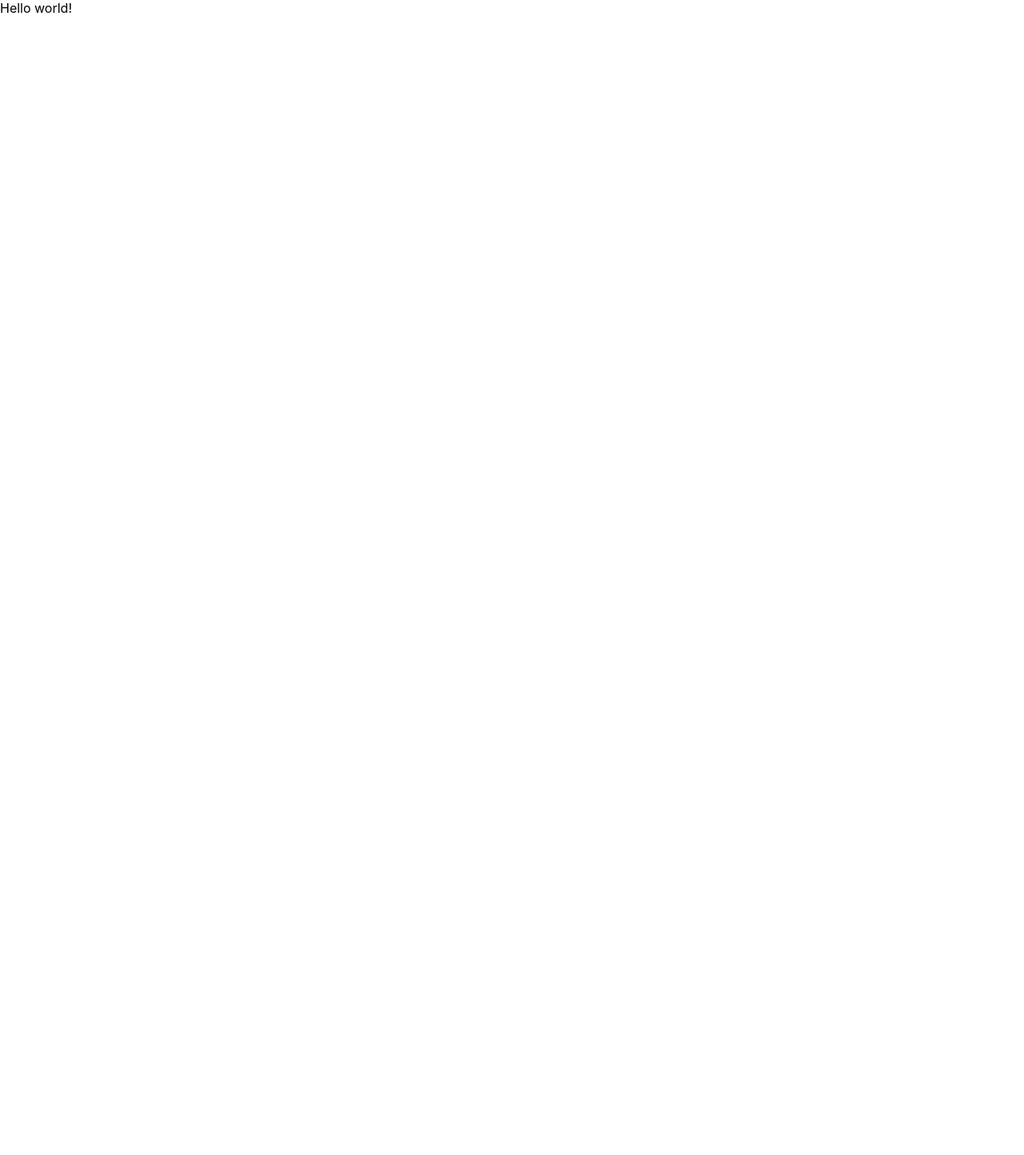
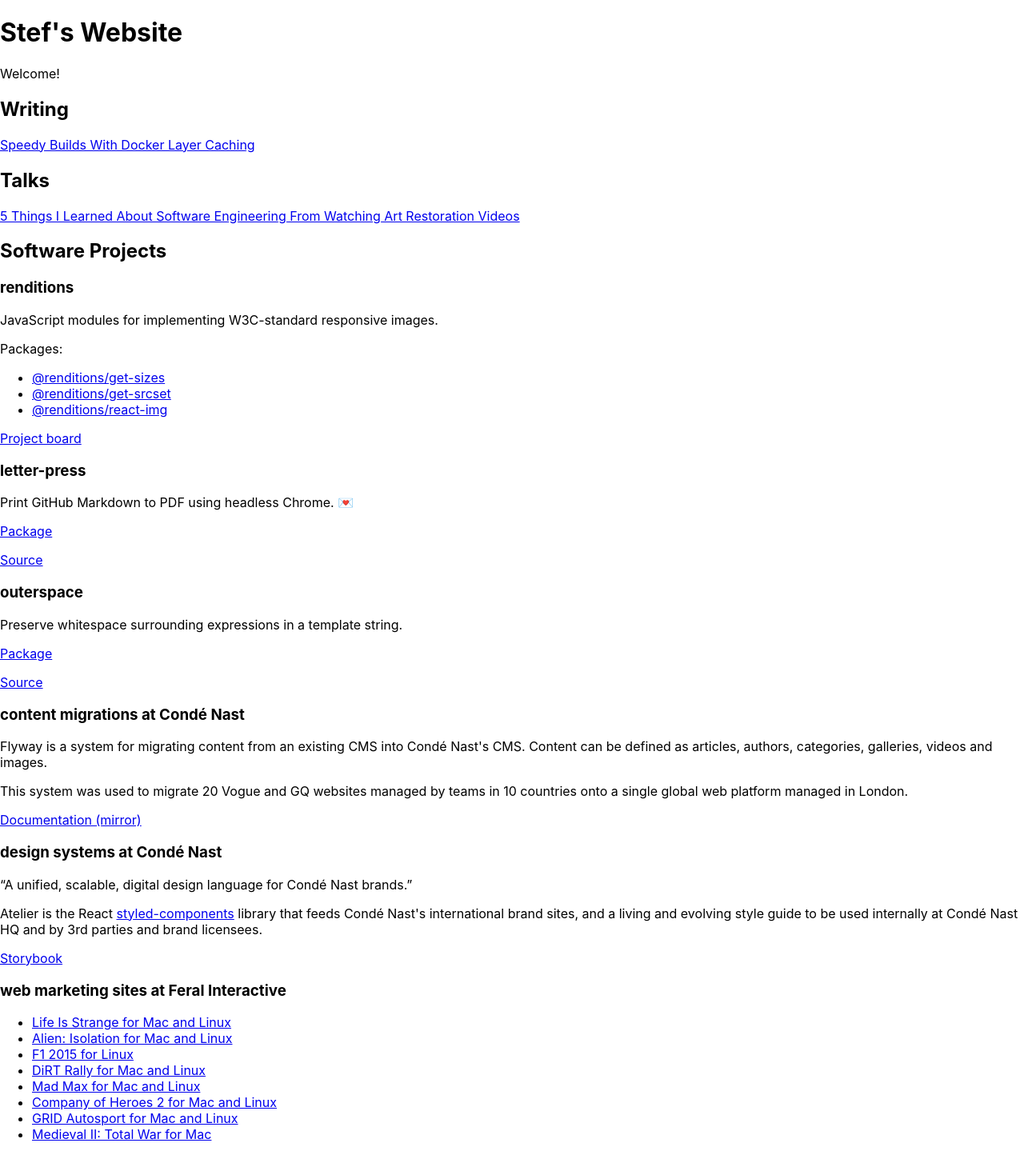
Before and after one commit to stefee/stef-next, a Next.js app: page / in a window 1280 px wide. Shown: the whole page at 80% size. Before the commit the page ends 800 px from the top, so only its background shows below. Built offline with nearby package versions, Linux system fonts and the light colour scheme.

Commit message:
Add main content

```diff
--- a/pages/index.js
+++ b/pages/index.js
@@ -8,9 +8,56 @@
       </Head>
 
       <main>
-        Hello world!
+        <h1>Stef's Website</h1>
+        <p>Welcome!</p>
+        <h2 id="writing">Writing</h2>
+        <p>
+          <a href="https://medium.com/condenastengineering/speedy-builds-with-docker-layer-caching-7ed590ac2fd1">Speedy Builds With Docker Layer Caching</a>
+        </p>
+        <h2 id="talks">Talks</h2>
+        <p>
+          <a href="https://www.youtube.com/watch?v=AwfXypdYcv0">5 Things I Learned About Software Engineering From Watching Art Restoration Videos</a>
+        </p>
+        <h2 id="software-projects">Software Projects</h2>
+        <h3 id="renditions">renditions</h3>
+        <p>JavaScript modules for implementing W3C-standard responsive images.</p>
+        <p>
+          Packages:
+          <ul>
+            <li><a href="https://github.com/renditions/get-sizes">@renditions/get-sizes</a></li>
+            <li><a href="https://github.com/renditions/get-srcset">@renditions/get-srcset</a></li>
+            <li><a href="https://github.com/renditions/react-img">@renditions/react-img</a></li>
+          </ul>
+        </p>
+        <p><a href="https://renditions.dev/project">Project board</a></p>
+        <h3 id="letter-press">letter-press</h3>
+        <p>Print GitHub Markdown to PDF using headless Chrome. 💌</p>
+        <p><a href="https://www.npmjs.com/package/letter-press">Package</a></p>
+        <p><a href="https://github.com/stefee/letter-press">Source</a></p>
+        <h3 id="outerspace">outerspace</h3>
+        <p>Preserve whitespace surrounding expressions in a template string.</p>
+        <p><a href="https://www.npmjs.com/package/outerspace">Package</a></p>
+        <p><a href="https://github.com/stefee/outerspace">Source</a></p>
+        <h3 id="content-migrations-at-conde-nast">content migrations at Condé Nast</h3>
+        <p>Flyway is a system for migrating content from an existing CMS into Condé Nast's CMS. Content can be defined as articles, authors, categories, galleries, videos and images.</p>
+        <p>This system was used to migrate 20 Vogue and GQ websites managed by teams in 10 countries onto a single global web platform managed in London.</p>
+        <p><a href="https://stefee.github.io/flyway-manual/flyway.html">Documentation (mirror)</a></p>
+        <h3 id="design-systems-at-conde-nast">design systems at Condé Nast</h3>
+        <p>&ldquo;A unified, scalable, digital design language for Condé Nast brands.&rdquo;</p>
+        <p>Atelier is the React <a href="https://github.com/styled-components/styled-components">styled-components</a> library that feeds Condé Nast's international brand sites, and a living and evolving style guide to be used internally at Condé Nast HQ and by 3rd parties and brand licensees.</p>
+        <p><a href="http://atelier.prod.cni.digital/">Storybook</a></p>
+        <h3 id="web-marketing-sites-at-feral-interactive">web marketing sites at Feral Interactive</h3>
+        <ul>
+        <li><a href="https://www.feralinteractive.com/en/games/lifeisstrange/">Life Is Strange for Mac and Linux</a></li>
+        <li><a href="https://www.feralinteractive.com/en/games/alienisolation/">Alien: Isolation for Mac and Linux</a></li>
+        <li><a href="https://www.feralinteractive.com/en/linux-games/f12015/">F1 2015 for Linux</a></li>
+        <li><a href="https://www.feralinteractive.com/en/games/dirtrally/">DiRT Rally for Mac and Linux</a></li>
+        <li><a href="https://www.feralinteractive.com/en/games/madmax/">Mad Max for Mac and Linux</a></li>
+        <li><a href="https://www.feralinteractive.com/en/games/companyofheroes2/">Company of Heroes 2 for Mac and Linux</a></li>
+        <li><a href="https://www.feralinteractive.com/en/games/gridautosport/">GRID Autosport for Mac and Linux</a></li>
+        <li><a href="https://www.feralinteractive.com/en/mac-games/medieval2/">Medieval II: Total War for Mac</a></li>
+        </ul>
       </main>
-
 
       <style jsx global>{`
         html,
```
